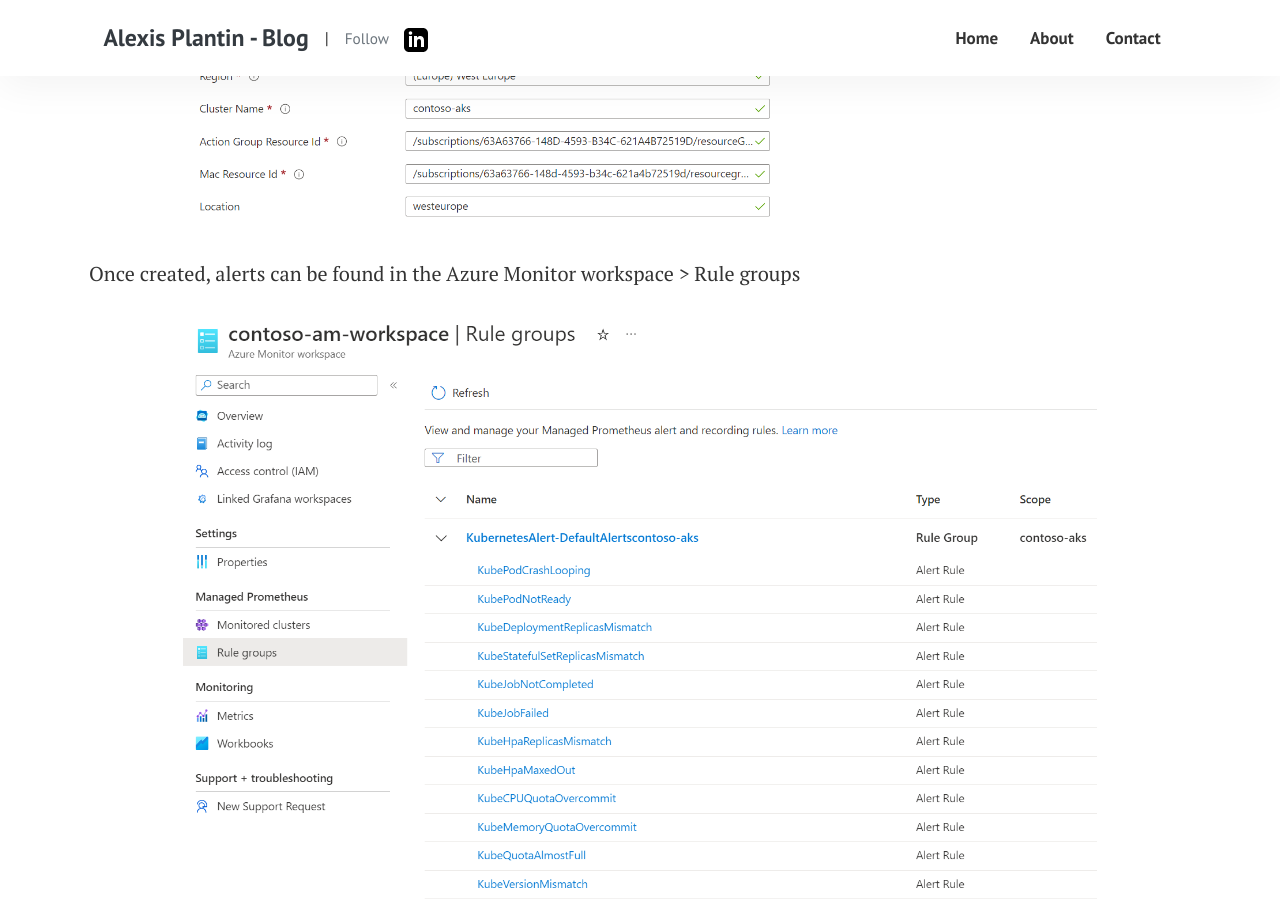
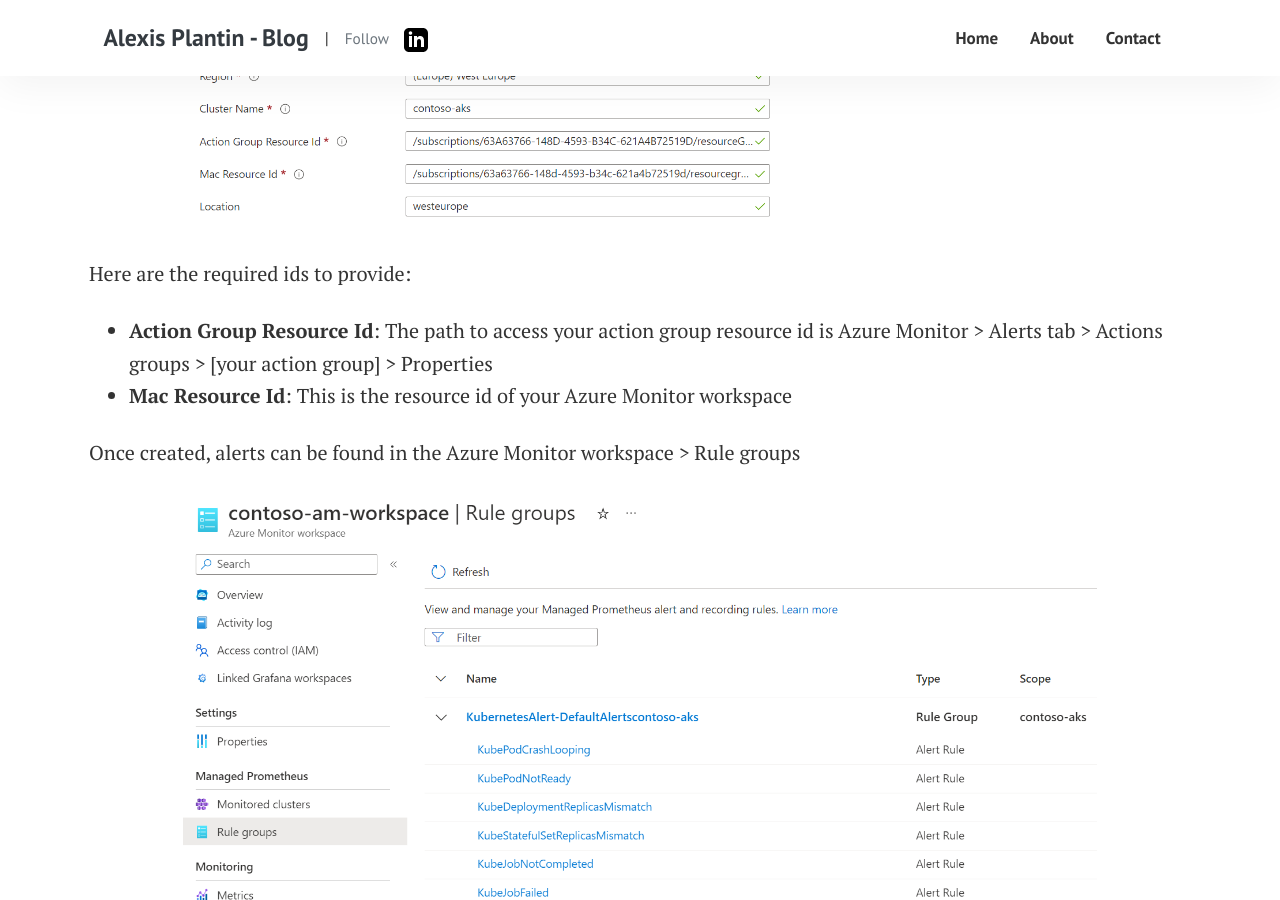
Before and after one commit to alexisP/alexisp.github.io, a Jekyll site: the page built from _posts/2022-12-14-aks-prometheus-grafana.md, in a window 1280 px wide and 900 px high, scrolled down 10082 px. Built offline with Jekyll 4.4.1, drawn with Linux system fonts in a browser that asks for light colours.

Commit message:
Some typos

```diff
--- a/_posts/2022-12-14-aks-prometheus-grafana.md
+++ b/_posts/2022-12-14-aks-prometheus-grafana.md
@@ -198,6 +198,10 @@
   <div class="col-md-1"></div>
 </section>
 
+Here are the required ids to provide:
+- **Action Group Resource Id**: The path to access your action group resource id is Azure Monitor > Alerts tab > Actions groups > [your action group] > Properties
+- **Mac Resource Id**: This is the resource id of your Azure Monitor workspace
+
 Once created, alerts can be found in the Azure Monitor workspace > Rule groups
 
 <section class="row">
```
